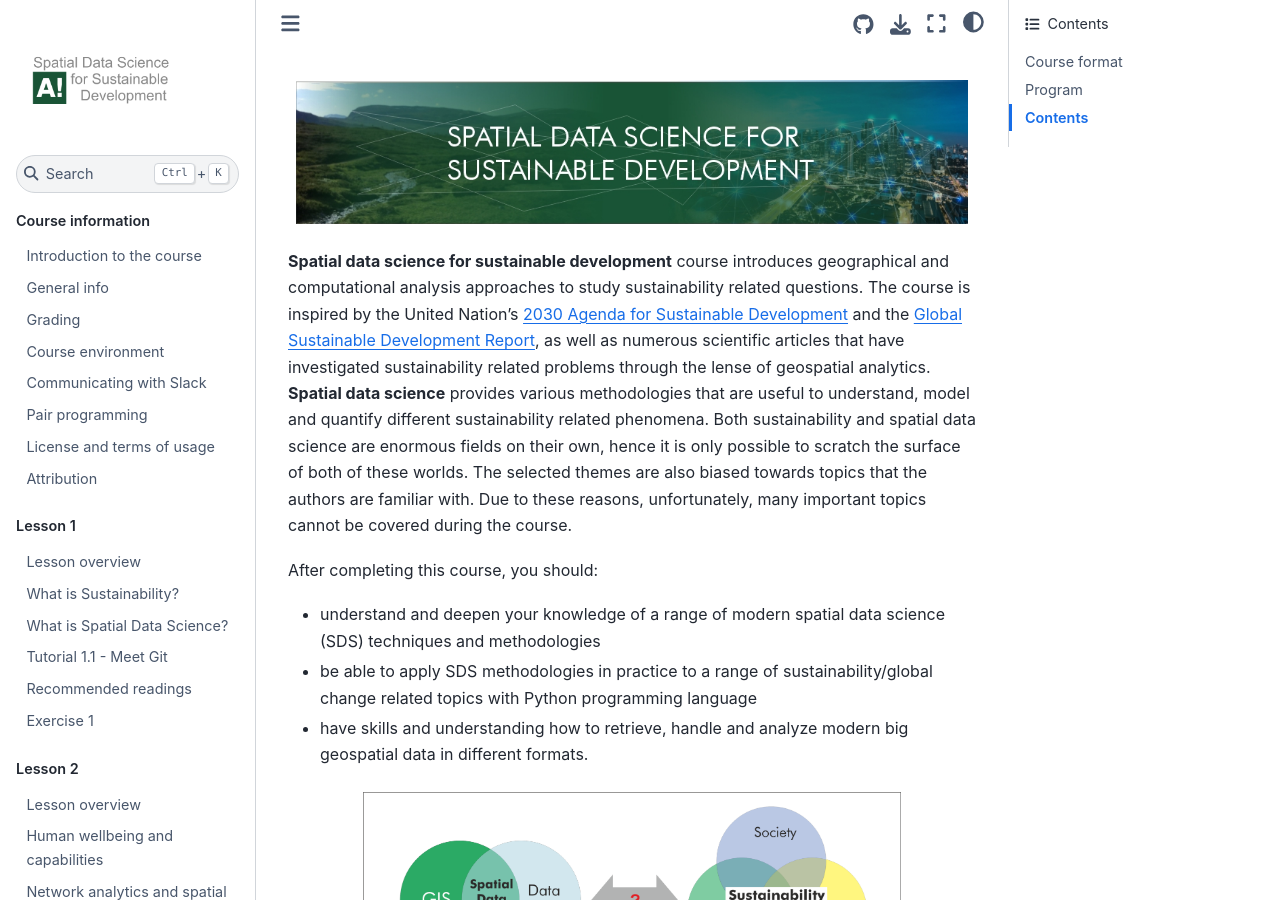
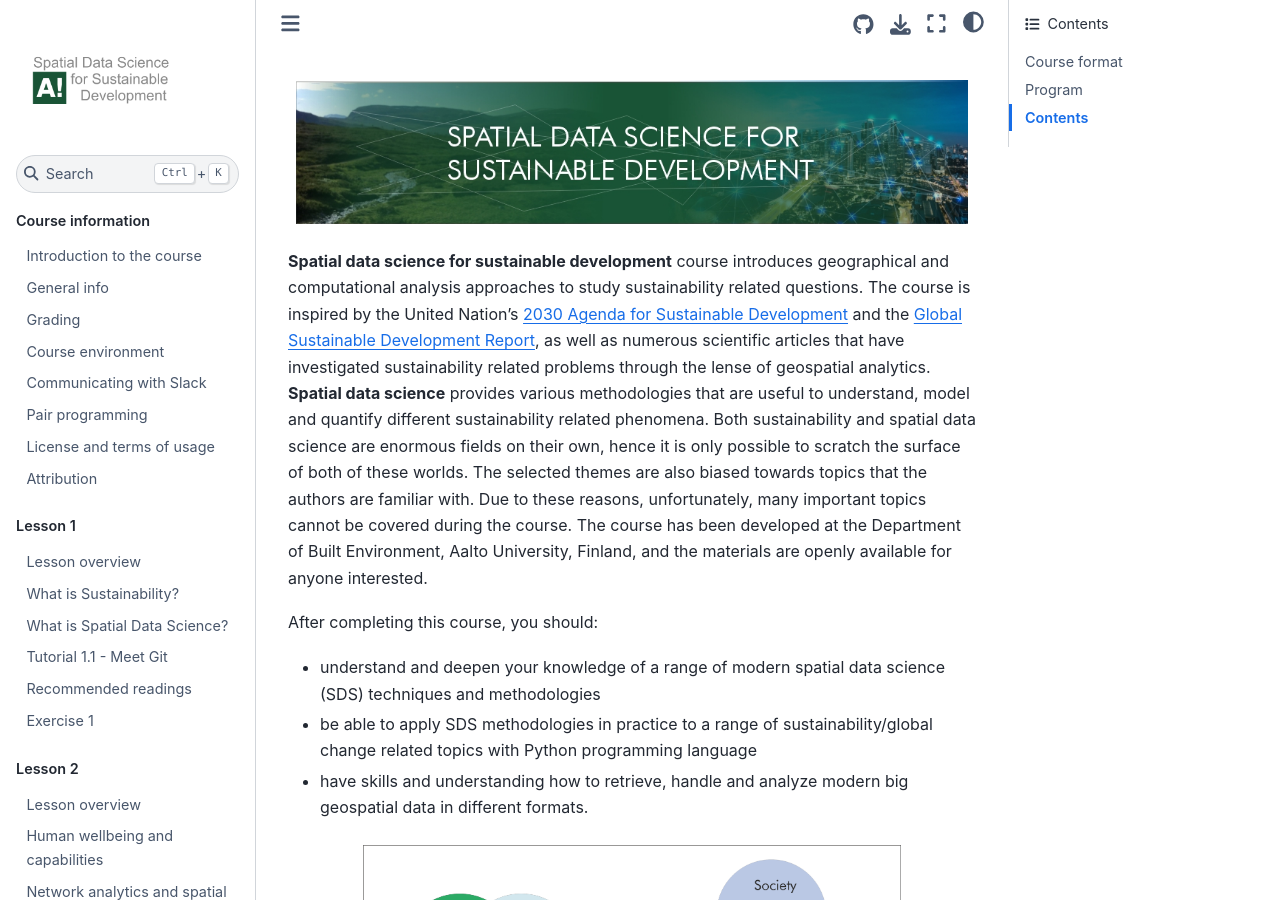
Before and after one commit to AaltoGIS/Sustainability-GIS, a Sphinx documentation site: the page built from source/index.rst, in a window 1280 px wide and 900 px high. Built offline with Sphinx 7.4.7 and the Sphinx Book theme 1.1.4, drawn with Linux system fonts in a browser that asks for light colours; pages that are not in the unit, such as notebooks, are missing from menus.

Commit message:
Minor addition

```diff
--- a/source/index.rst
+++ b/source/index.rst
@@ -9,6 +9,7 @@ as well as numerous scientific articles that have investigated sustainability re
 sustainability related phenomena. Both sustainability and spatial data science are enormous fields on their own,
 hence it is only possible to scratch the surface of both of these worlds. The selected themes are also biased towards topics
 that the authors are familiar with. Due to these reasons, unfortunately, many important topics cannot be covered during the course.
+The course has been developed at the Department of Built Environment, Aalto University, Finland, and the materials are openly available for anyone interested.
 
 After completing this course, you should:
 
```
